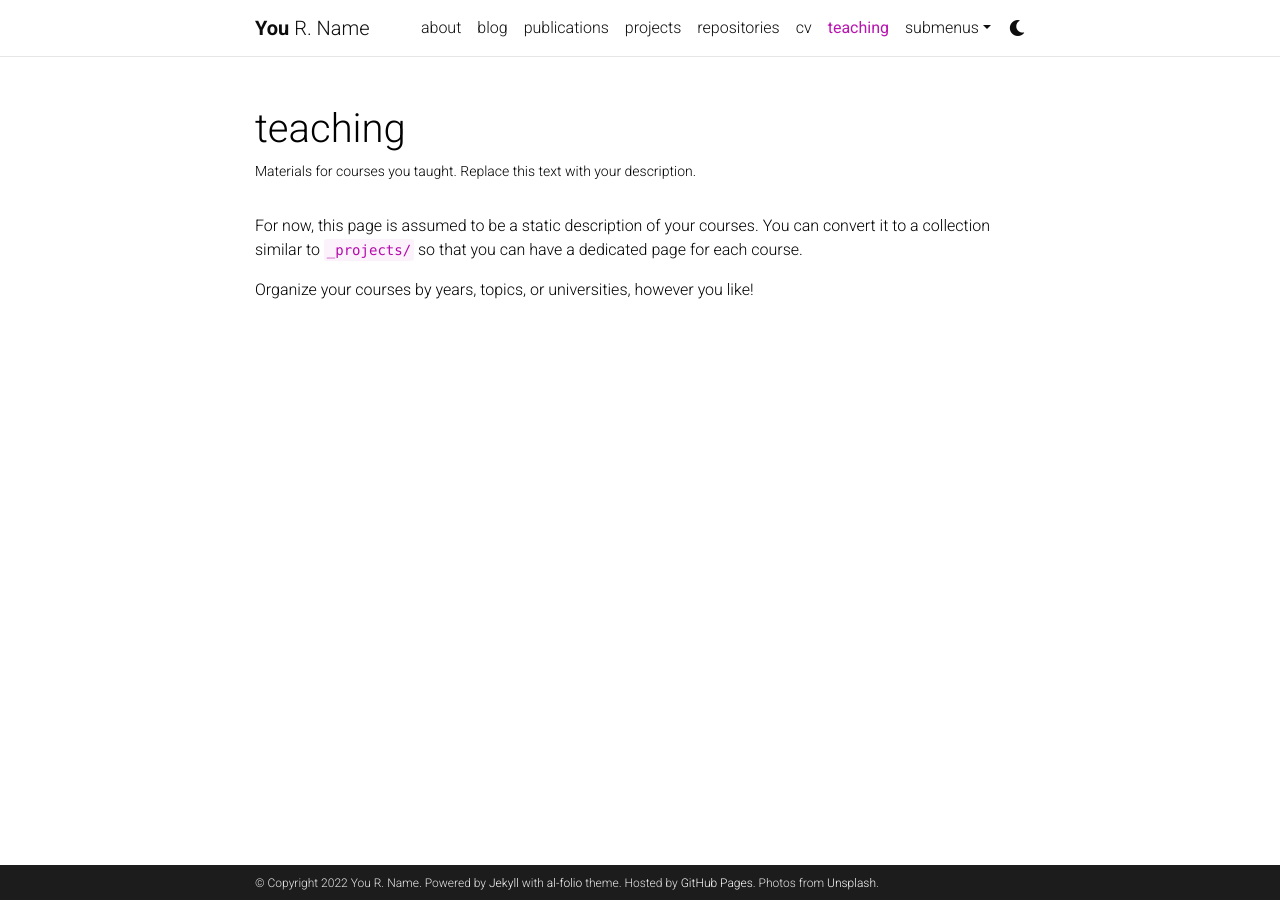
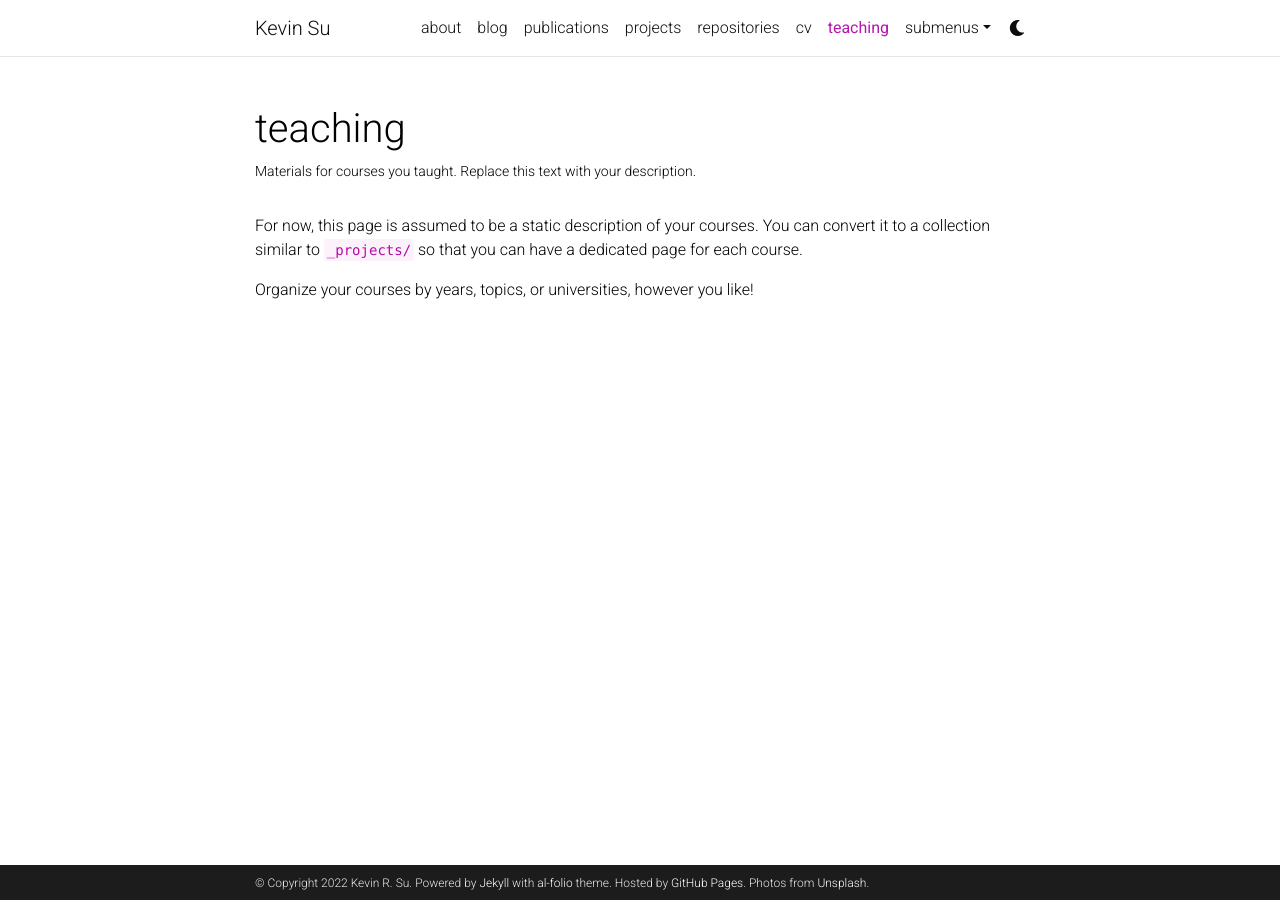
Before and after one commit to kevin20841/kevin20841.github.io, a Jekyll site: the page built from _pages/teaching.md, in a window 1280 px wide. Built offline with Jekyll 4.4.1, drawn with Linux system fonts in a browser that asks for light colours; comment, search, counter and statistics services are not loaded; a style sheet for code colours, icons or effects is not loaded.

Commit message:
Update _config.yml

```diff
--- a/_config.yml
+++ b/_config.yml
@@ -2,10 +2,10 @@
 # Site settings
 # -----------------------------------------------------------------------------
 
-title: blank # the website title (if blank, full name will be used instead)
-first_name: You
+title: Kevin Su # the website title (if blank, full name will be used instead)
+first_name: Kevin
 middle_name: R.
-last_name: Name
+last_name: Su
 email: you@example.com
 description: > # the ">" symbol means to ignore newlines until "footer_text:"
   A simple, whitespace theme for academics. Based on [*folio](https://github.com/bogoli/-folio) design.
@@ -18,8 +18,8 @@ keywords: jekyll, jekyll-theme, academic-website, portfolio-website  # add your
 lang: en # the language of your site (for example: en, fr, cn, ru, etc.)
 icon: ⚛️  # the emoji used as the favicon (alternatively, provide image name in /assets/img/)
 
-url: https://alshedivat.github.io # the base hostname & protocol for your site
-baseurl: /al-folio # the subpath of your site, e.g. /blog/
+url: https://kevin20841.github.io # the base hostname & protocol for your site
+baseurl: # the subpath of your site, e.g. /blog/
 last_updated: false # set to true if you want to display last updated in the footer
 impressum_path:  # set to path to include impressum link in the footer, use the same path as permalink in a page, helps to conform with EU GDPR
 
```
